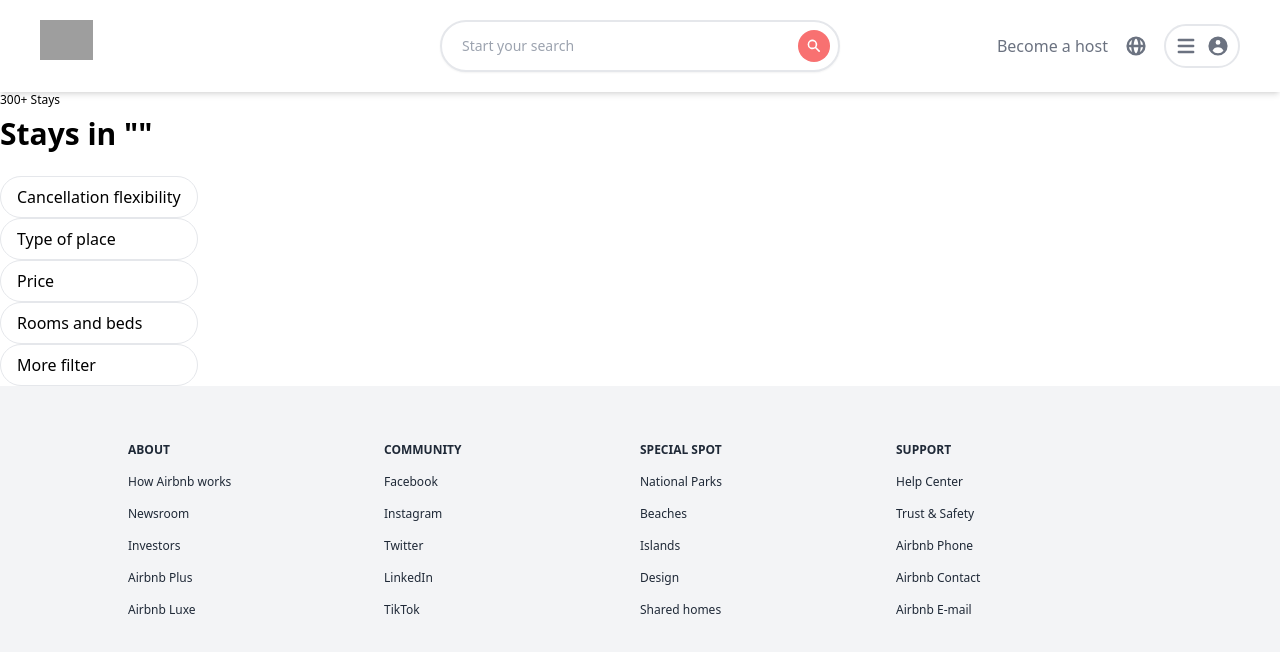
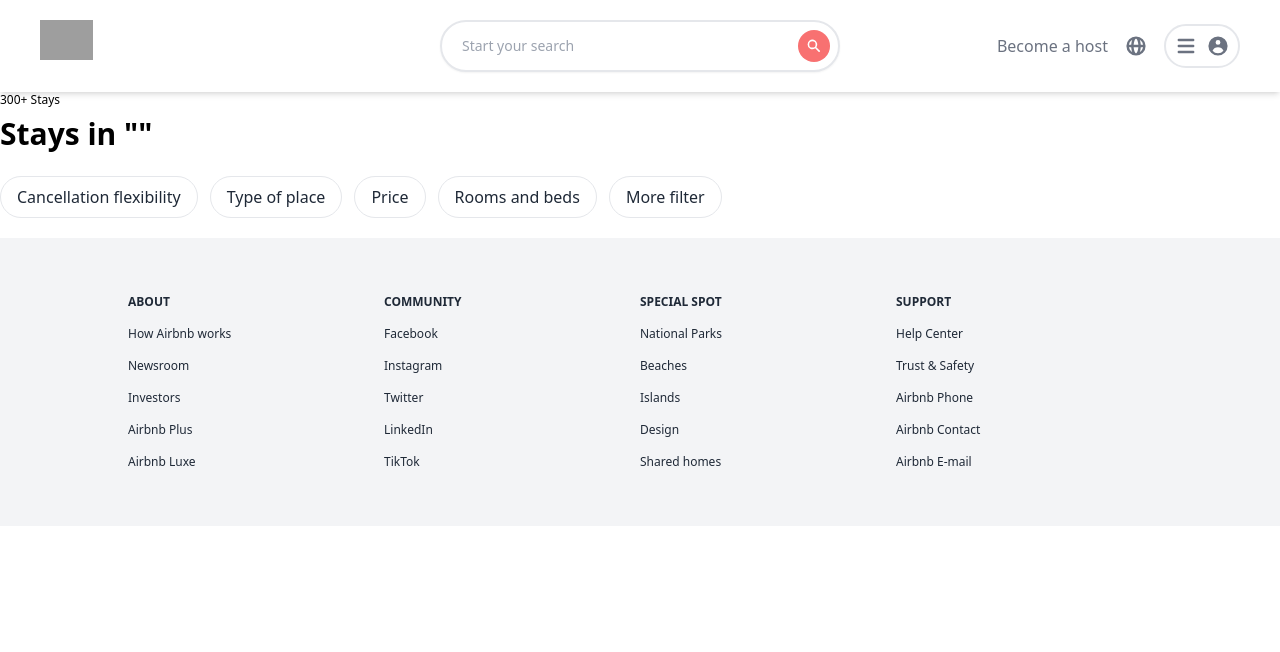
Before and after one commit to FabioDiCeglie/Airbnb_Proto, a Next.js app: page /search in a window 1280 px wide. Shown: the top 652 px of the page. Built offline with nearby package versions, Linux system fonts and the light colour scheme; grey boxes are pictures that could not be loaded.

Commit message:
feat: working on the search page first part

```diff
--- a/pages/search.tsx
+++ b/pages/search.tsx
@@ -12,7 +12,7 @@
 
           <h1 className="text-3xl font-semibold mt-2 mb-6">Stays in ""</h1>
 
-          <div>
+          <div className="hidden lg:inline-flex mb-5 space-x-3 text-gray-800 whitespace-nowrap">
             <p className="button">Cancellation flexibility</p>
             <p className="button">Type of place</p>
             <p className="button">Price</p>
```
